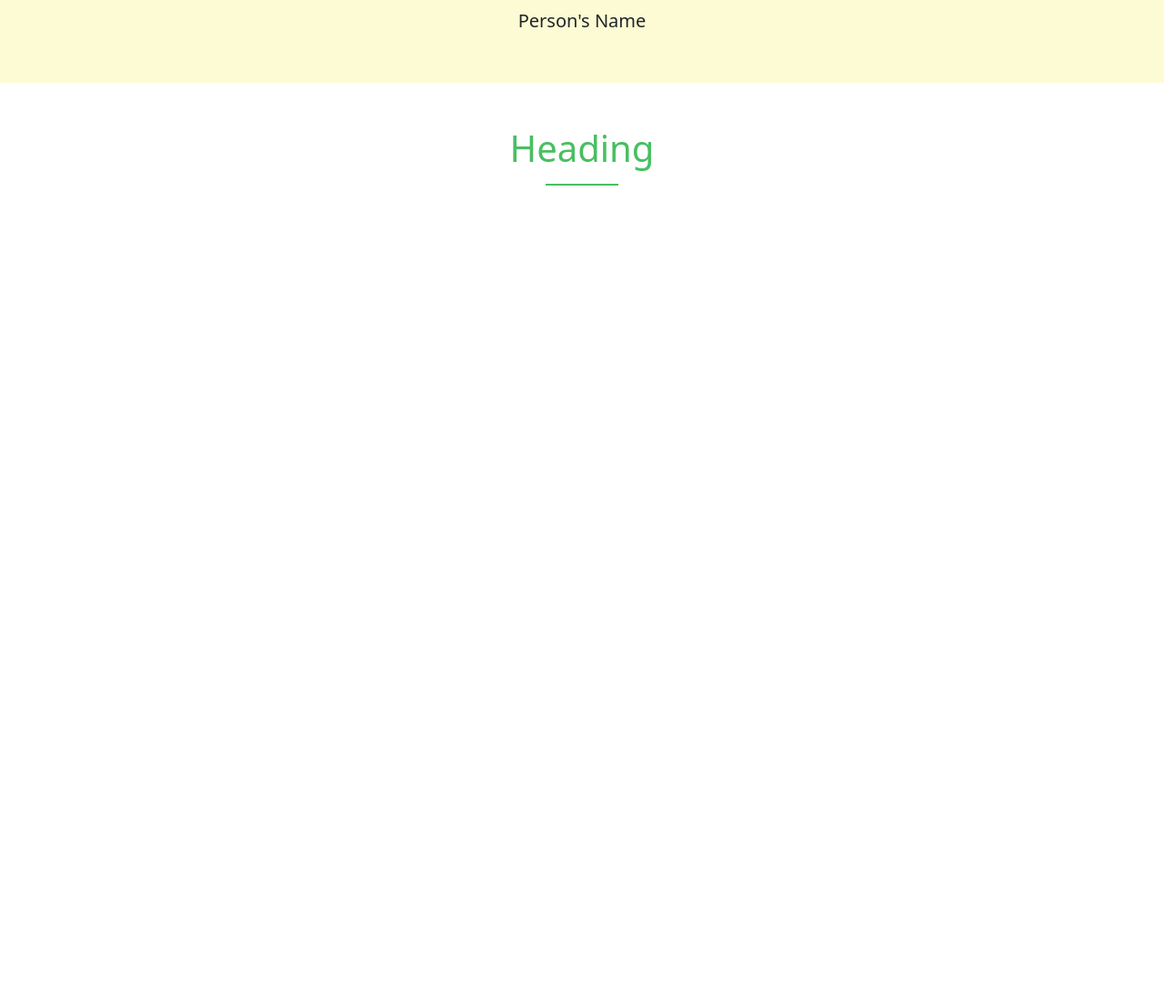
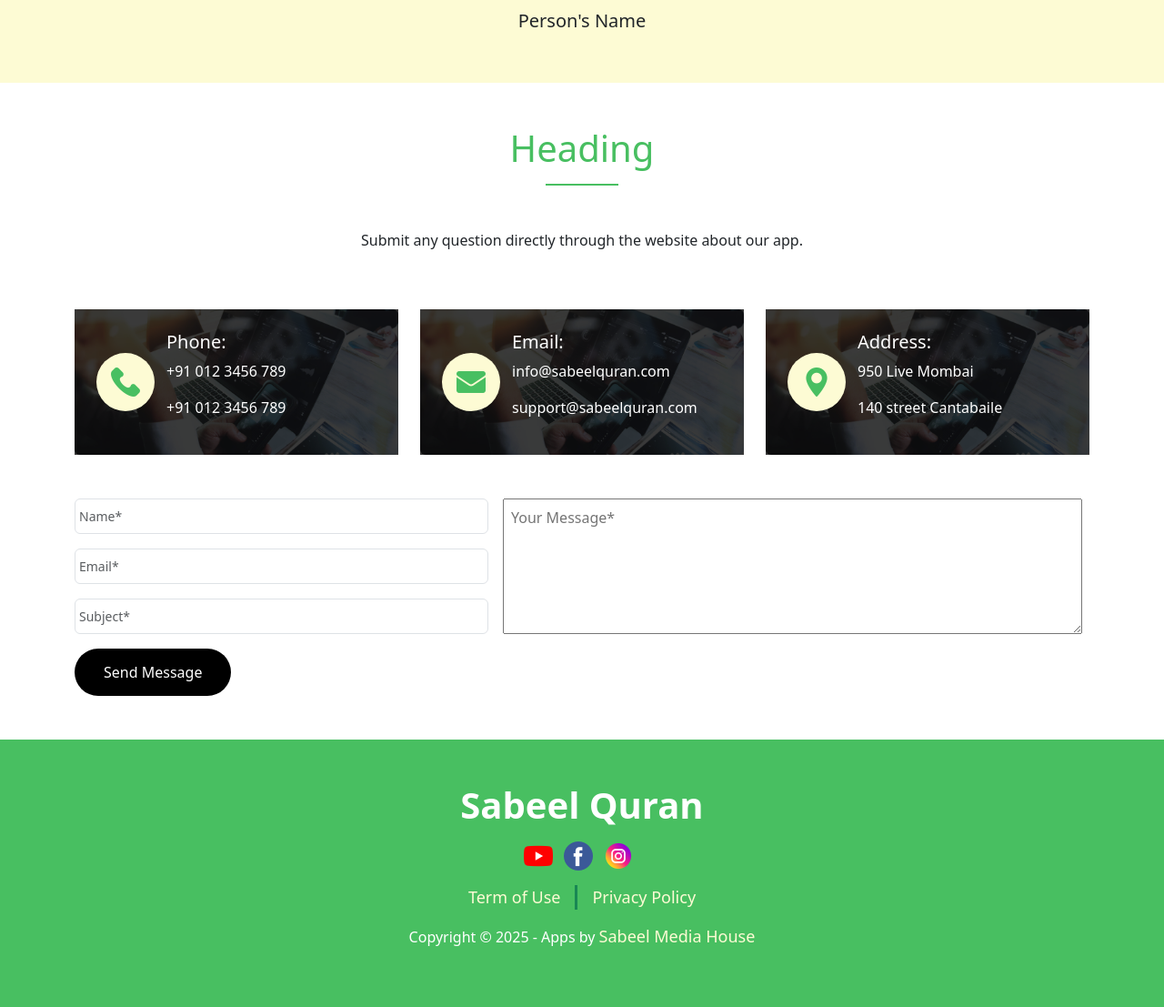
Before and after one commit to azeemhdr/Landing_page, a plain HTML site: page index.html in a window 1280 px wide. Shown: the part 3909-5016 px from the top of the page at 91% size. Before the commit the page ends 4209 px from the top, so only its background shows below. Drawn offline with nearby package versions, Linux system fonts and the light colour scheme.

Commit message:
landing page almost complete

```diff
--- a/assets/css/style.css
+++ b/assets/css/style.css
@@ -167,7 +167,7 @@
 
 }
 
-.sec5-content::before{
+.sec5-content::before,.contact-details::before{
   content: '';
   background-color: rgba(0, 0, 0, 0.774);
   position: absolute;
@@ -194,3 +194,76 @@
   width: 100%;
   object-fit: cover;
 }
+
+.contact-details{
+  background-image: url('../images/site/01.jpg');
+  background-repeat: none;
+  background-size: cover;
+  background-position: center;
+  position: relative;
+  color: var(--text-color);
+}
+
+.contact-details-wrapper{
+  position: relative;
+}
+
+.contact-img{
+  background-color: var(--accentColor-cream);
+  display: flex;
+  align-items: center;
+  justify-content: center;
+  padding: 12px;
+  width: 64px;
+  height: 64px;
+  border-radius: 50%;
+}
+
+.contact-img img{
+  width: 32px;
+}
+
+.support-form input{
+  font-size: 14px;
+  /* background-color: var(--accentColor-lightGray); */
+  outline: none;
+}.support-form input:focus{
+   border: 1px solid var(--secondaryColor)!important;
+  box-shadow: none!important;
+}
+
+textarea{
+  width: 100%;
+  height: 90%;
+  outline: none;
+  /* border: none; */
+}
+
+textarea:focus{
+  border: 1px solid var(--secondaryColor)!important;
+  box-shadow: none!important;
+}
+
+button{
+  border: none;
+}
+
+footer{
+  background-color: var(--primaryColor);
+  color: var(--text-color);
+}
+
+.social-icons img{
+  width: 32px;
+  margin-right: 8px;
+  transition: 300ms ease-in-out;
+}
+.social-icons img:hover{
+  transform: translateY(-8px);
+
+}
+
+.footer-nav a,.copyright a{
+  color: var(--accentColor-cream);
+  font-size: 18px;
+}
--- a/index.html
+++ b/index.html
@@ -412,10 +412,106 @@
 				<div class="col-lg-12 text-center my-5">
 					<h2 class="fs-1 sec-heading ">Heading</h2>
 					<div class="line-shape"></div>
+					<p class="mt-5">Submit any question directly through the website about our app.</p>
 				</div>
 			</div>
+			<div class="row align-items-center">
+				<div class="col-lg-4 ">
+					<div class="contact-details p-4 rounded">
+						<div class="contact-details-wrapper d-flex align-items-center">
+							<div class="col-lg-3">
+								<div class="contact-img">
+									<img src="assets/images/icons/phone-call.png" alt="">
+								</div>
+							</div>
+							<div class="col-lg-9">
+								<h5>Phone:</h3>
+									<p>+91 012 3456 789</p>
+									<p>+91 012 3456 789</p>
+							</div>
+						</div>
+					</div>
+				</div>
+				<div class="col-lg-4">
+					<div class="contact-details p-4 rounded">
+						<div class="contact-details-wrapper d-flex align-items-center">
+							<div class="col-lg-3">
+								<div class="contact-img">
+									<img src="assets/images/icons/email.png" alt="">
+								</div>
+							</div>
+							<div class="col-lg-9">
+								<h5>Email:</h3>
+									<p>info@sabeelquran.com</p>
+									<p>support@sabeelquran.com</p>
+							</div>
+						</div>
+					</div>
+				</div>
+				<div class="col-lg-4">
+					<div class="contact-details p-4 rounded">
+						<div class="contact-details-wrapper d-flex align-items-center">
+							<div class="col-lg-3">
+								<div class="contact-img">
+									<img src="assets/images/icons/maps-and-flags.png" alt="">
+								</div>
+							</div>
+							<div class="col-lg-9">
+								<h5>Address:</h3>
+									<p>950 Live Mombai</p>
+									<p>140 street Cantabaile</p>
+							</div>
+						</div>
+					</div>
+				</div>
+				<div class="row">
+					<div class="support-form mt-5">
+						<form action="" method="">
+							<div class="d-flex gap-3">
+								<div class="col-lg-5">
+									<input type="text" name="name" id="" class="form-control mb-3 px-1 py-2"
+										placeholder="Name*">
+									<input type="email" name="email" id="" class="form-control mb-3 px-1 py-2"
+										placeholder="Email*">
+									<input type="text" name="subject" id="" class="form-control mb-3 px-1 py-2"
+										placeholder="Subject*">
+								</div>
+								<div class="col-lg-7">
+									<textarea name="feedback" id="" rows="3" placeholder="Your Message*"
+										class="p-2"></textarea>
+								</div>
+							</div>
+							<button class="read-more-link submit">Send Message</button>
+						</form>
+
+					</div>
+				</div>
+			</div>
+	</section>
+	<footer class="py-5">
+		<div class="container">
+				<div class="footer-heading text-center">
+					<h2 class="fs-1 fw-bold mb-3">Sabeel Quran</h2>
+				</div>
+				<div class="row social-icons justify-content-center align-items-center">
+					<div class="text-center mb-3">
+						<a href="#"><img src="assets/images/icons/youtube.png" alt=""></a>
+						 <a href="#"><img src="assets/images/icons/facebook.png" alt=""></a>
+						 <a href="#"><img src="assets/images/icons/instagram.png" alt=""></a>
+					</div>
+				</div>
+				<div class="row footer-nav">
+						<ul class="d-flex align-items-center justify-content-center list-unstyled">
+							<li class="px-3 border-end border-3 border-success"><a href="#">Term of Use</a></li>
+							<li class="px-3"><a href="#">Privacy Policy</a></li>
+						</ul>
+				</div>
+				<div class="copyright text-center">
+					<p>Copyright &copy; 2025 - Apps by <a href="#">Sabeel Media House</a></p>
+				</div>
+
 		</div>
-	</section>
+	</footer>
 	<script src="https://cdn.jsdelivr.net/npm/swiper@11/swiper-bundle.min.js"></script>
 	<script src="assets/js/script.js"></script>
 	<script src="https://cdn.jsdelivr.net/npm/bootstrap@5.3.3/dist/js/bootstrap.bundle.min.js"></script>
```
Also changed, not shown: assets/images/icons/email.png (added), assets/images/icons/facebook.png (added), assets/images/icons/instagram.png (added), assets/images/icons/maps-and-flags.png (added), assets/images/icons/phone-call.png (added), assets/images/icons/youtube.png (added).
